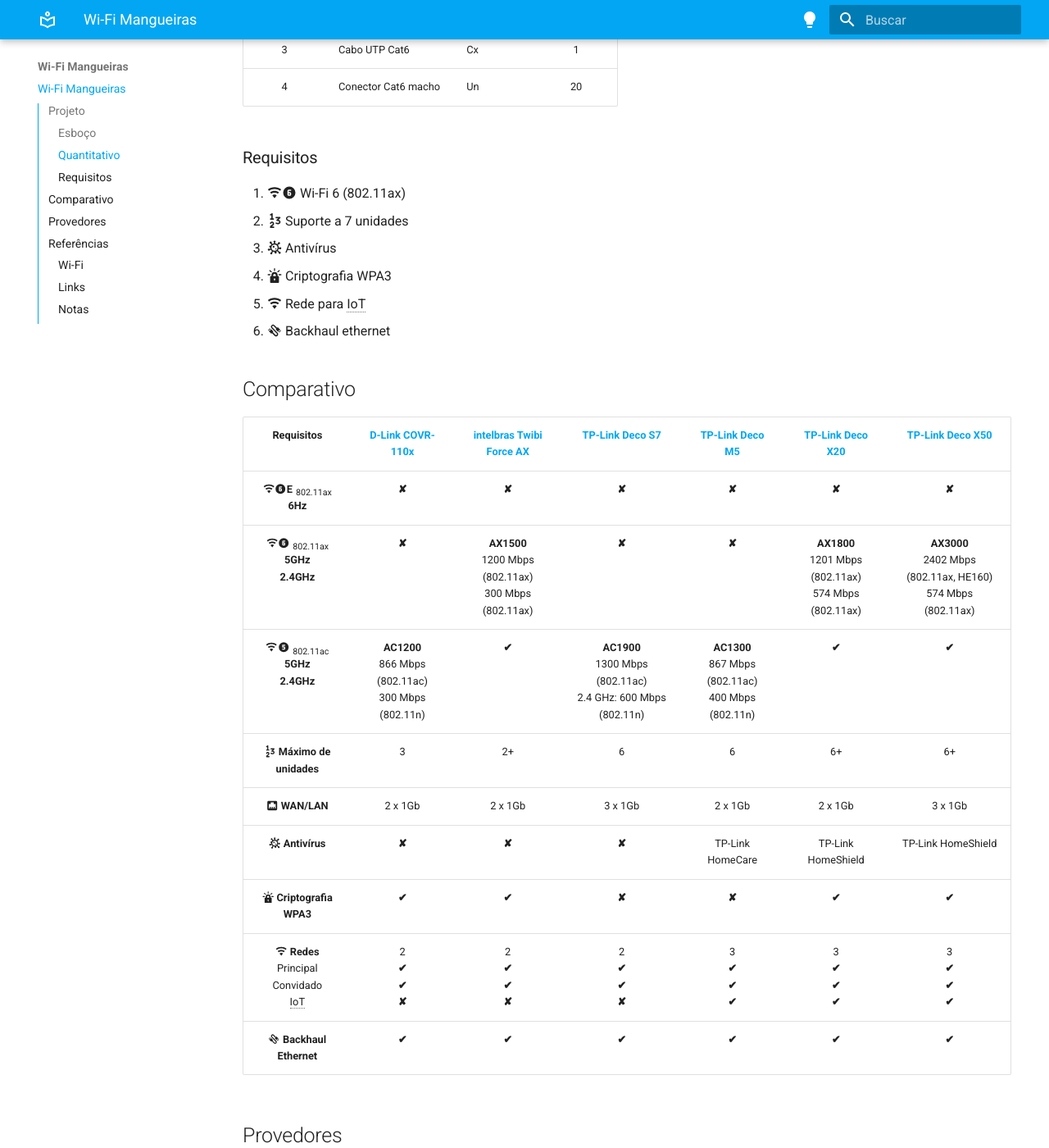
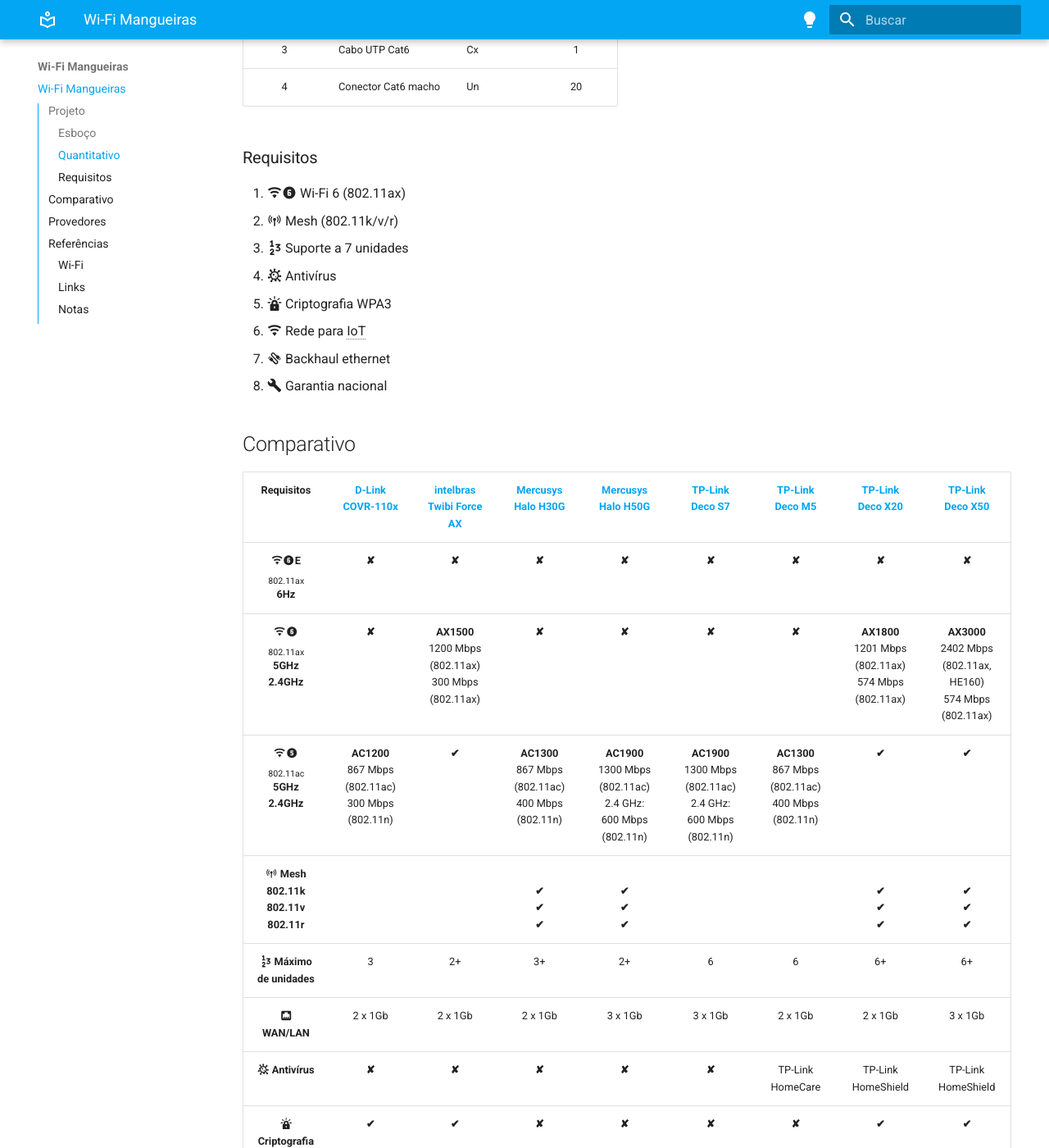
Before and after one commit to marcovidero/wi-fi-ilha, an MkDocs documentation site: the page built from docs/index.md, in a window 1280 px wide and 1400 px high, scrolled down 906 px. Shown: the whole window at 82% size. Built offline with MkDocs 1.6.1 and Material for MkDocs 9.7.7, drawn with Linux system fonts in a browser that asks for light colours; some of the changed text lies outside the part shown.

Commit message:
Inlcusão do Mercusys

```diff
--- a/docs/index.md
+++ b/docs/index.md
@@ -18,25 +18,30 @@
 ### Requisitos
 
 1. :material-wifi::material-numeric-6-circle: Wi-Fi 6 (802.11ax)
-2. :octicons-number-16: Suporte a 7 unidades
-3. :material-virus-outline: Antivírus
-4. :simple-letsencrypt: Criptografia WPA3
-5. :material-wifi: Rede para IoT
-6. :material-cable-data: Backhaul ethernet
+2. :material-antenna: Mesh (802.11k/v/r)
+3. :octicons-number-16: Suporte a 7 unidades
+4. :material-virus-outline: Antivírus
+5. :simple-letsencrypt: Criptografia WPA3
+6. :material-wifi: Rede para IoT
+7. :material-cable-data: Backhaul ethernet
+8. :material-wrench: Garantia nacional
 
 ## Comparativo
 
-|                                     Requisitos                                     |                   [D-Link COVR-110x]                    |                [intelbras Twibi Force AX]                 |                         [TP-Link Deco S7]                         |                    [TP-Link Deco M5]                    |                    [TP-Link Deco X20]                     |                        [TP-Link Deco X50]                        |
-| :-----------------------------------------------------------------------------: | :-----------------------------------------------------: | :-------------------------------------------------------: | :---------------------------------------------------------------: | :-----------------------------------------------------: | :-------------------------------------------------------: | :--------------------------------------------------------------: |
-|      :material-wifi::material-numeric-6-circle:**E** ~802.11ax~<br>**6Hz**      |                         **✘**                          |                          **✘**                           |                              **✘**                               |                         **✘**                          |                          **✘**                           |                              **✘**                              |
-| :material-wifi::material-numeric-6-circle: ~802.11ax~<br>**5GHz**<br>**2.4GHz** |                         **✘**                          | **AX1500**<br>1200 Mbps (802.11ax)<br>300 Mbps (802.11ax) |                              **✘**                               |                         **✘**                          | **AX1800**<br>1201 Mbps (802.11ax)<br>574 Mbps (802.11ax) | **AX3000**<br>2402 Mbps (802.11ax, HE160)<br>574 Mbps (802.11ax) |
-| :material-wifi::material-numeric-5-circle: ~802.11ac~<br>**5GHz**<br>**2.4GHz** | **AC1200**<br>866 Mbps (802.11ac)<br>300 Mbps (802.11n) |                          **✔**                           | **AC1900**<br>1300 Mbps (802.11ac)<br>2.4 GHz: 600 Mbps (802.11n) | **AC1300**<br>867 Mbps (802.11ac)<br>400 Mbps (802.11n) |                          **✔**                           |                              **✔**                              |
-|                     :octicons-number-16: **Máximo de unidades**                      |                            3                            |                            2+                             |                                 6                                 |                            6                            |                            6+                             |                                6+                                |
-|                         :material-ethernet: **WAN/LAN**                         |                         2 x 1Gb                         |                          2 x 1Gb                          |                              3 x 1Gb                              |                         2 x 1Gb                         |                          2 x 1Gb                          |                             3 x 1Gb                              |
-|                     :material-virus-outline: **Antivírus**                      |                         **✘**                          |                          **✘**                           |                              **✘**                               |                    TP-Link HomeCare                     |                    TP-Link HomeShield                     |                        TP-Link HomeShield                        |
-|                   :simple-letsencrypt: **Criptografia WPA3**                    |                         **✔**                          |                          **✔**                           |                              **✘**                               |                         **✘**                          |                          **✔**                           |                              **✔**                              |
-|              :material-wifi: **Redes**<br>Principal<br>Convidado<br>IoT               |             2<br>**✔**<br>**✔**<br>**✘**             |              2<br>**✔**<br>**✔**<br>**✘**              |                  2<br>**✔**<br>**✔**<br>**✘**                  |             3<br>**✔**<br>**✔**<br>**✔**             |              3<br>**✔**<br>**✔**<br>**✔**              |                 3<br>**✔**<br>**✔**<br>**✔**                  |
-|                   :material-cable-data: **Backhaul Ethernet**                   |                         **✔**                          |                          **✔**                           |                              **✔**                               |                         **✔**                          |                          **✔**                           |                              **✔**                              |
+|                                   Requisitos                                    |                   [D-Link COVR-110x]                    |                [intelbras Twibi Force AX]                 |                  [Mercusys Halo H30G]                   |                       [Mercusys Halo H50G]                        |                         [TP-Link Deco S7]                         |                    [TP-Link Deco M5]                    |                    [TP-Link Deco X20]                     |                        [TP-Link Deco X50]                        |
+| :-----------------------------------------------------------------------------: | :-----------------------------------------------------: | :-------------------------------------------------------: | :-----------------------------------------------------: | :---------------------------------------------------------------: | :---------------------------------------------------------------: | :-----------------------------------------------------: | :-------------------------------------------------------: | :--------------------------------------------------------------: |
+|      :material-wifi::material-numeric-6-circle:**E** ~802.11ax~<br>**6Hz**      |                         **✘**                          |                          **✘**                           |                         **✘**                          |                              **✘**                               |                              **✘**                               |                         **✘**                          |                          **✘**                           |                              **✘**                              |
+| :material-wifi::material-numeric-6-circle: ~802.11ax~<br>**5GHz**<br>**2.4GHz** |                         **✘**                          | **AX1500**<br>1200 Mbps (802.11ax)<br>300 Mbps (802.11ax) |                         **✘**                          |                              **✘**                               |                              **✘**                               |                         **✘**                          | **AX1800**<br>1201 Mbps (802.11ax)<br>574 Mbps (802.11ax) | **AX3000**<br>2402 Mbps (802.11ax, HE160)<br>574 Mbps (802.11ax) |
+| :material-wifi::material-numeric-5-circle: ~802.11ac~<br>**5GHz**<br>**2.4GHz** | **AC1200**<br>867 Mbps (802.11ac)<br>300 Mbps (802.11n) |                          **✔**                           | **AC1300**<br>867 Mbps (802.11ac)<br>400 Mbps (802.11n) | **AC1900**<br>1300 Mbps (802.11ac)<br>2.4 GHz: 600 Mbps (802.11n) | **AC1900**<br>1300 Mbps (802.11ac)<br>2.4 GHz: 600 Mbps (802.11n) | **AC1300**<br>867 Mbps (802.11ac)<br>400 Mbps (802.11n) |                          **✔**                           |                              **✔**                              |
+|    :material-antenna: **Mesh**<br>**802.11k**<br>**802.11v**<br>**802.11r**     |                          <br>                           |                           <br>                            |             <br>**✔**<br>**✔**<br>**✔**              |                  <br>**✔**<br>**✔**<br>**✔**                   |                               <br>                                |                          <br>                           |              <br>**✔**<br>**✔**<br>**✔**               |                  <br>**✔**<br>**✔**<br>**✔**                  |
+|                   :octicons-number-16: **Máximo de unidades**                   |                            3                            |                            2+                             |                           3+                            |                                2+                                 |                                 6                                 |                            6                            |                            6+                             |                                6+                                |
+|                         :material-ethernet: **WAN/LAN**                         |                         2 x 1Gb                         |                          2 x 1Gb                          |                         2 x 1Gb                         |                              3 x 1Gb                              |                              3 x 1Gb                              |                         2 x 1Gb                         |                          2 x 1Gb                          |                             3 x 1Gb                              |
+|                     :material-virus-outline: **Antivírus**                      |                         **✘**                          |                          **✘**                           |                         **✘**                          |                              **✘**                               |                              **✘**                               |                    TP-Link HomeCare                     |                    TP-Link HomeShield                     |                        TP-Link HomeShield                        |
+|                   :simple-letsencrypt: **Criptografia WPA3**                    |                         **✔**                          |                          **✔**                           |                         **✘**                          |                              **✘**                               |                              **✘**                               |                         **✘**                          |                          **✔**                           |                              **✔**                              |
+|           :material-wifi: **Redes**<br>Principal<br>Convidado<br>IoT            |             2<br>**✔**<br>**✔**<br>**✘**             |              2<br>**✔**<br>**✔**<br>**✘**              |             2<br>**✔**<br>**✔**<br>**✘**             |                  2<br>**✔**<br>**✔**<br>**✘**                  |                  2<br>**✔**<br>**✔**<br>**✘**                  |             3<br>**✔**<br>**✔**<br>**✔**             |              3<br>**✔**<br>**✔**<br>**✔**              |                 3<br>**✔**<br>**✔**<br>**✔**                  |
+|                   :material-cable-data: **Backhaul Ethernet**                   |                         **✔**                          |                          **✔**                           |                         **✘**                          |                              **✘**                               |                              **✔**                               |                         **✔**                          |                          **✔**                           |                              **✔**                              |
+|                     :material-wrench: **Garantia nacional**                     |                                                         |                                                           |                                                         |                                                                   |                                                                   |                                                         |                                                           |                                                                  |
+|                                   **$ Valor**                                   |                                                         |                                                           |                                                         |                                                                   |                                                                   |                                                         |                         [R$ 594]                          |                             [R$ 595]                             |
 
 ## Provedores
 
@@ -83,9 +88,13 @@
 
 [D-Link COVR-110x]: https://www.dlink.com.br/produto/covr-1100-ac1200-sistema-wi-fi-mesh-dual-band/
 [intelbras Twibi Force AX]: https://www.intelbras.com/pt-br/roteador-mesh-ax-1500-twibi-force-ax
+[Mercusys Halo H30G]: https://www.mercusys.com.br/product/details/halo-h30g/
+[Mercusys Halo H50G]: https://www.mercusys.com.br/product/details/halo-h50g/
 [Switch Gigabit de Mesa com 8 portas (TP-Link LS108G)]: https://www.amazon.com.br/Switch-Gigabit-Mesa-Portas-Ls108G/dp/B07RQT8VX1?th=1
 [TP-Link Deco M5]: https://www.tp-link.com/br/home-networking/deco/deco-m5/
 [TP-Link Deco S7]: https://www.tp-link.com/br/home-networking/deco/deco-s7/
 [TP-Link Deco X20]: https://www.tp-link.com/br/home-networking/deco/deco-x20/
 [TP-Link Deco X50]: https://www.tp-link.com/br/home-networking/deco/deco-x50/
 [Wikipedia]: https://en.wikipedia.org/wiki/Template:Wi-Fi_generations "Wi-Fi generations"
+[R$ 594]: https://www.amazon.com.br/X20-2-PACK-AX1800-WHOLE-SYSTEM/dp/B07G392VCD/
+[R$ 595]: https://www.amazon.com.br/Roteador-Mesh-Wi-Fi-Gigabit-AX3000/dp/B09LVFNMVJ/
```
